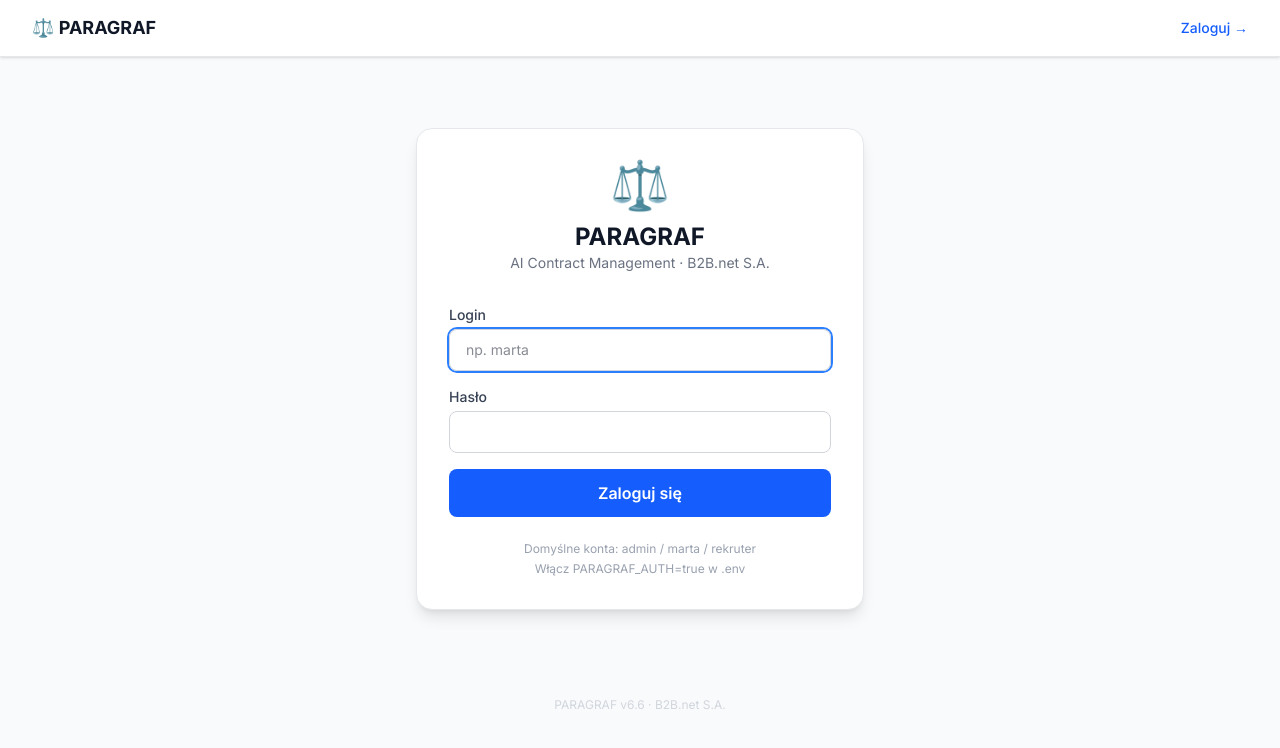
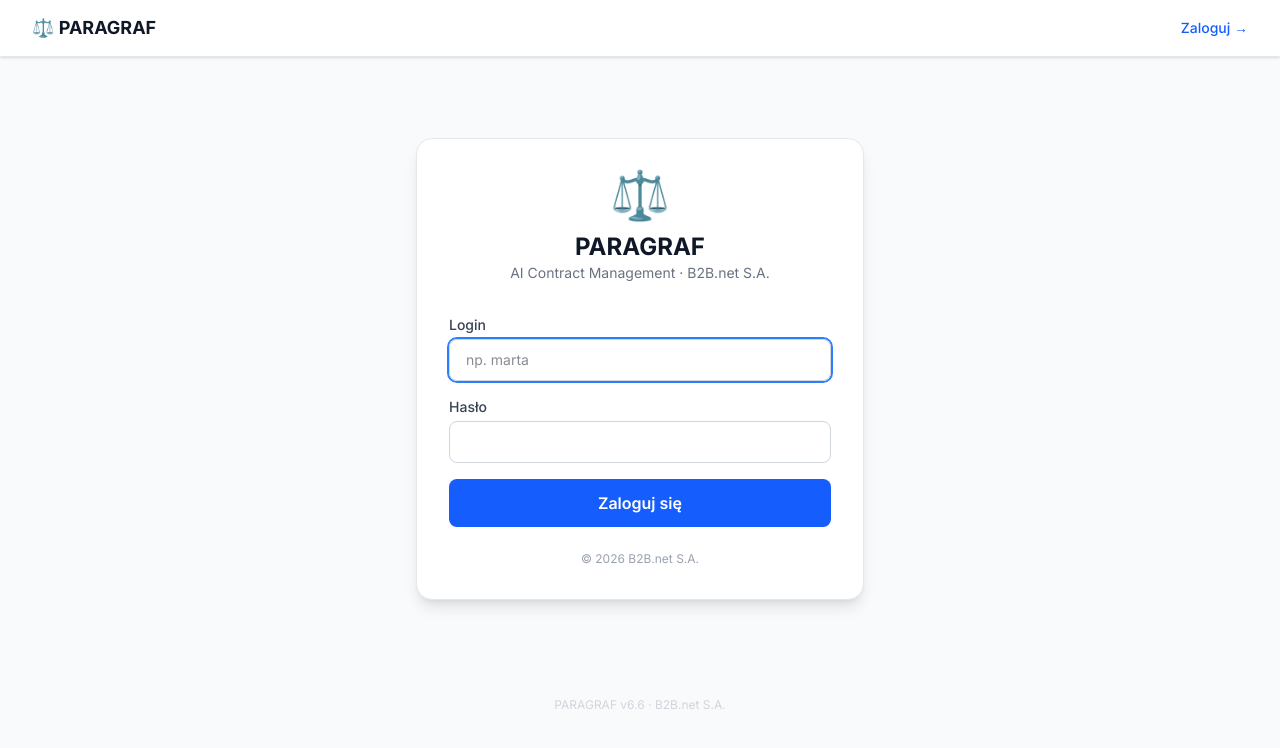
Before and after one commit to artur-t-96/PACTA, a Next.js app in the folder frontend/: page /login in a window 1280 px wide. Shown: the top 748 px of the page. Built offline with nearby package versions, Linux system fonts and the light colour scheme.

Commit message:
Remove dev hints from login page
Removed default account information and added copyright notice.

```diff
--- a/frontend/app/login/page.tsx
+++ b/frontend/app/login/page.tsx
@@ -98,8 +98,7 @@ export default function LoginPage() {
         </form>
 
         <div className="mt-6 text-center text-xs text-gray-400">
-          <p>Domyślne konta: admin / marta / rekruter</p>
-          <p className="mt-1">Włącz PARAGRAF_AUTH=true w .env</p>
+          <p>&copy; 2026 B2B.net S.A.</p>
         </div>
       </div>
     </div>
```
